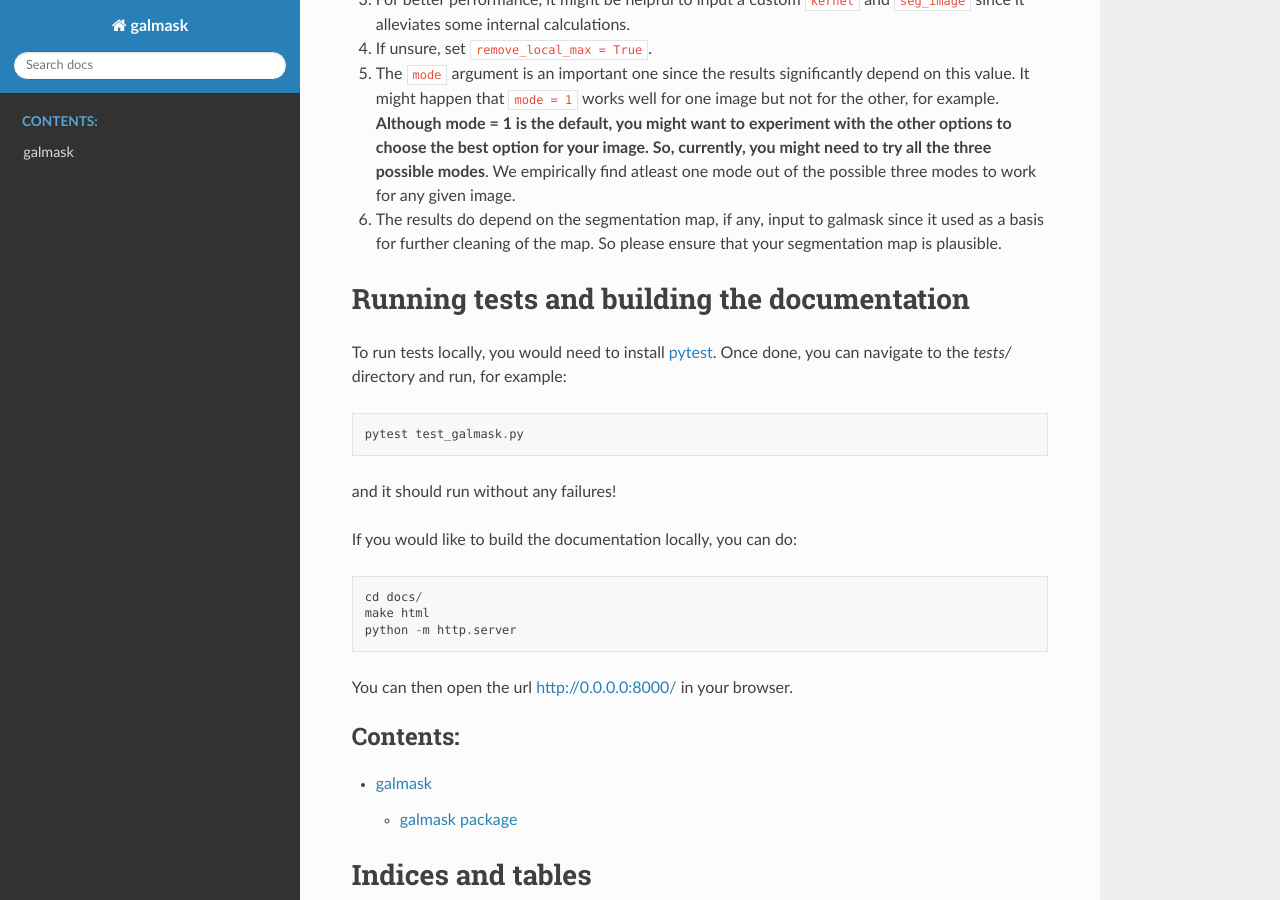
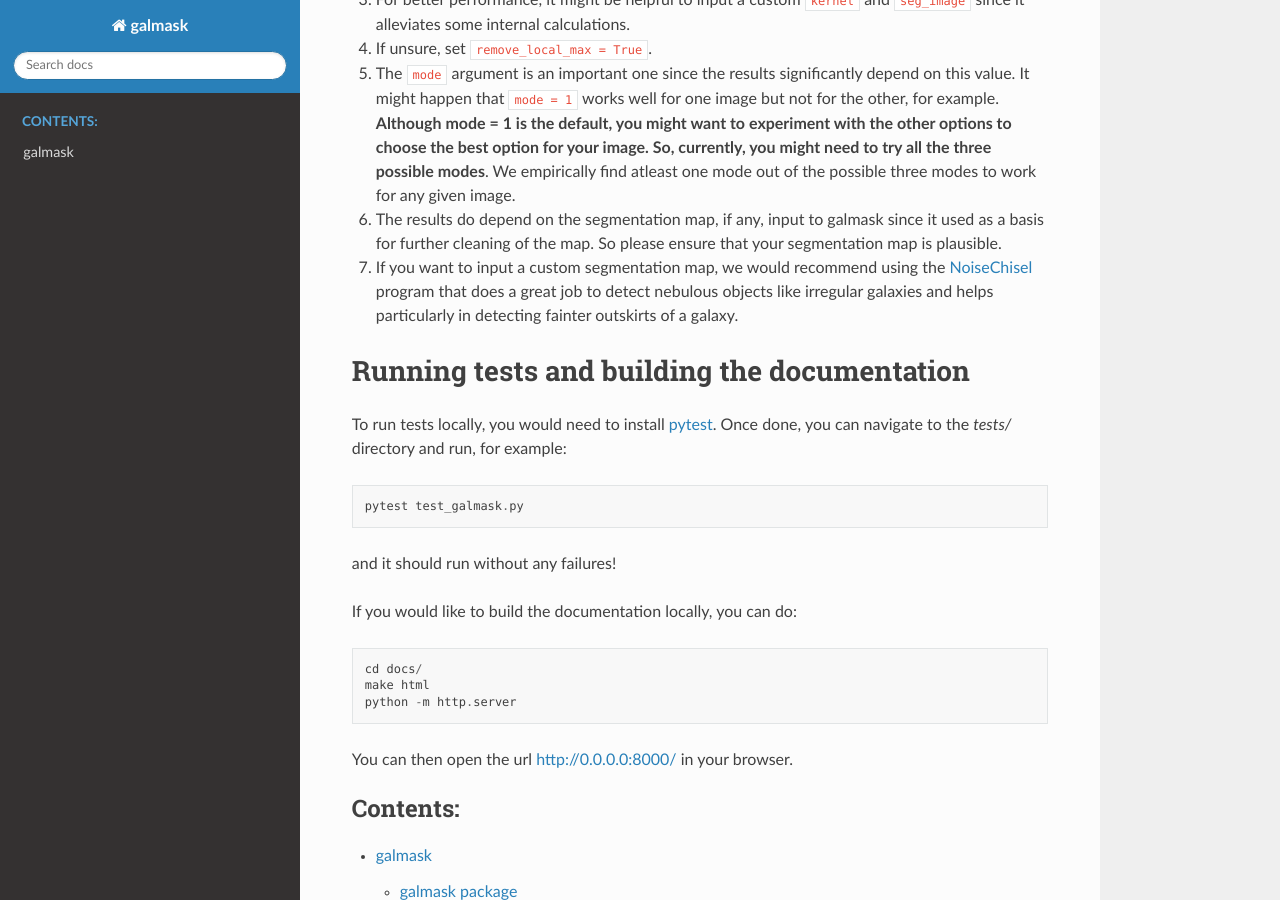
Before and after one commit to Yash-10/galmask, a Sphinx documentation site: the page built from docs/index.rst, in a window 1280 px wide and 900 px high, scrolled down 3422 px. Built offline with Sphinx 7.4.7 and the Read the Docs theme 2.0.0, drawn with Linux system fonts in a browser that asks for light colours.

Commit message:
Add more doc suggestions

```diff
--- a/docs/index.rst
+++ b/docs/index.rst
@@ -137,7 +137,7 @@ Here are some empirical notes and tips:
 #. If unsure, set ``remove_local_max = True``.
 #. The ``mode`` argument is an important one since the results significantly depend on this value. It might happen that ``mode = 1`` works well for one image but not for the other, for example. **Although mode = 1 is the default, you might want to experiment with the other options to choose the best option for your image. So, currently, you might need to try all the three possible modes**. We empirically find atleast one mode out of the possible three modes to work for any given image.
 #. The results do depend on the segmentation map, if any, input to galmask since it used as a basis for further cleaning of the map. So please ensure that your segmentation map is plausible.
-
+#. If you want to input a custom segmentation map, we would recommend using the `NoiseChisel <https://www.gnu.org/software/gnuastro/manual/html_node/NoiseChisel.html>`__ program that does a great job to detect nebulous objects like irregular galaxies and helps particularly in detecting fainter outskirts of a galaxy.
 
 Running tests and building the documentation
 ============================================
```
